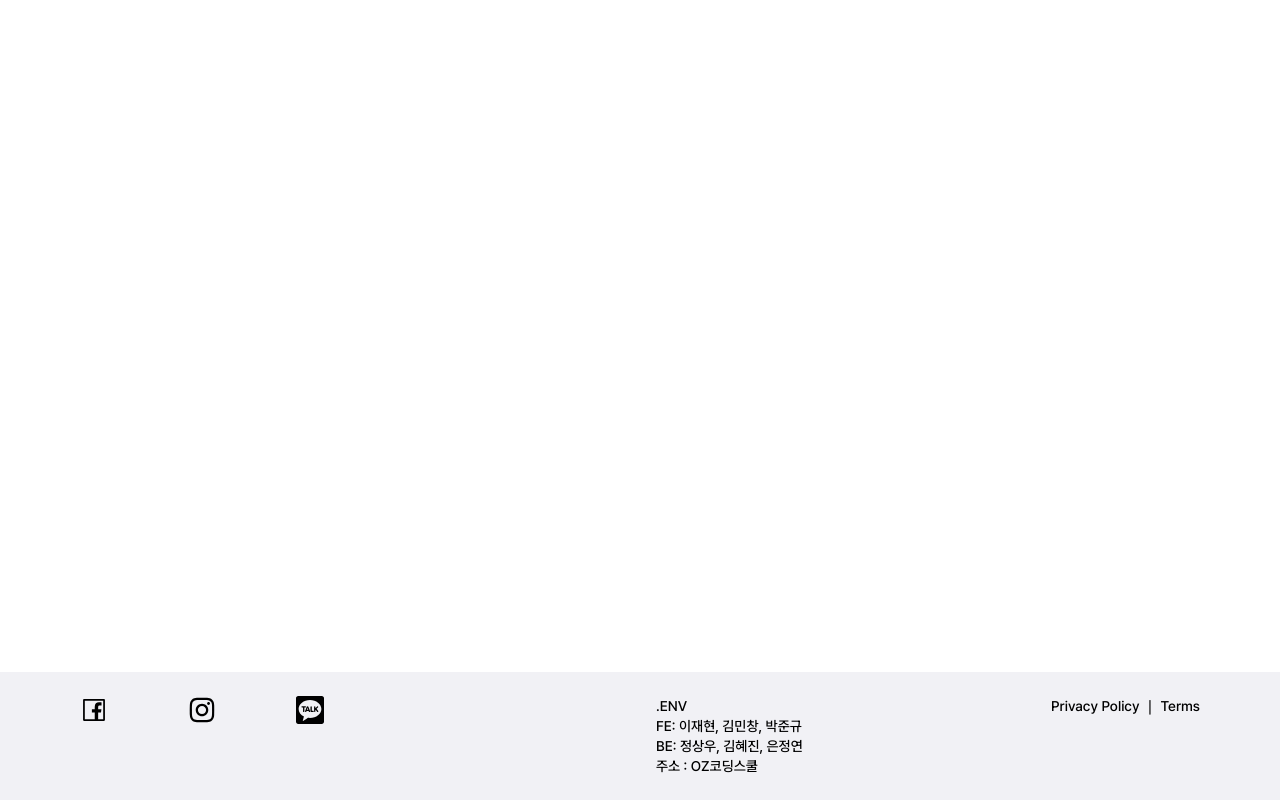
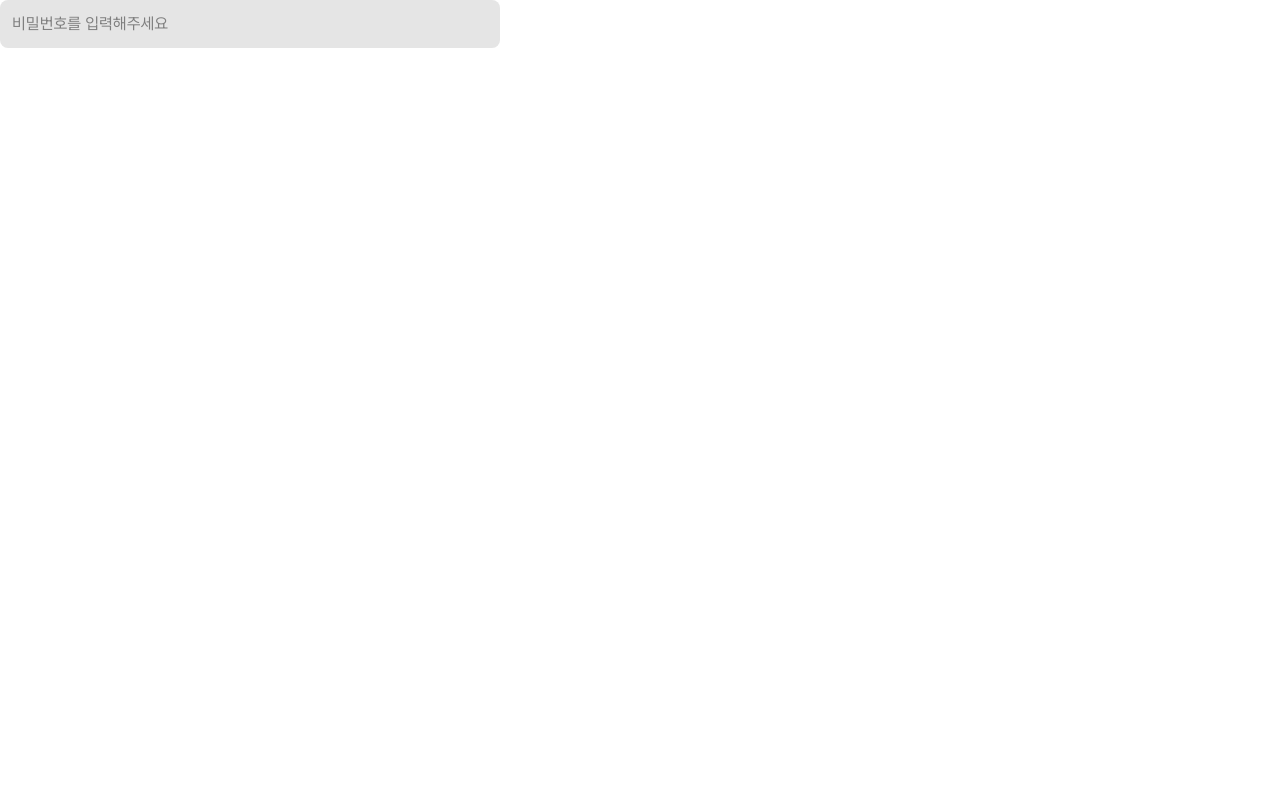
Before and after one commit to env-project/frontend, a React (Vite) app: page / in a window 1280 px wide. Built offline with nearby package versions, Linux system fonts and the light colour scheme.

Commit message:
#31 feat/input 컴포넌트 제작

```diff
--- a/src/App.tsx
+++ b/src/App.tsx
@@ -1,11 +1,11 @@
 import { Routes, Route } from "react-router";
-import Footer from "@/components/Footer";
 import "@/index.css";
+import Test from "./components/Test";
 
 function App() {
   return (
     <Routes>
-      <Route path="/" element={<Footer />} />
+      <Route path="/" element={<Test />} />
     </Routes>
   );
 }
--- /dev/null
+++ b/src/components/Test.tsx
@@ -0,0 +1,19 @@
+import React, { useState } from "react";
+import Input from "@/components/input/Input";
+
+export default function Test() {
+  const [text, setText] = useState("");
+
+  return (
+    <div>
+      <Input
+        type="password"
+        placeholder="비밀번호를 입력해주세요"
+        value={text}
+        onChange={(e) => {
+          setText(e.target.value);
+        }}
+      />
+    </div>
+  );
+}
--- /dev/null
+++ b/src/components/input/Input.tsx
@@ -0,0 +1,21 @@
+import { type ComponentPropsWithoutRef } from "react";
+import clsx from "clsx";
+
+interface InputProps extends ComponentPropsWithoutRef<"input"> {
+  type?: "text" | "password" | "email" | "number";
+}
+
+export default function Input({ className, type = "text", ...rest }: InputProps) {
+  return (
+    <div
+      className="flex bg-bg-secondary
+     text-text-primary w-[325px]  md:w-[500px] p-3 rounded-lg "
+    >
+      <input
+        type={type}
+        className={clsx("focus:outline-none w-full border-none bg-transparent", className)}
+        {...rest}
+      />
+    </div>
+  );
+}
```
